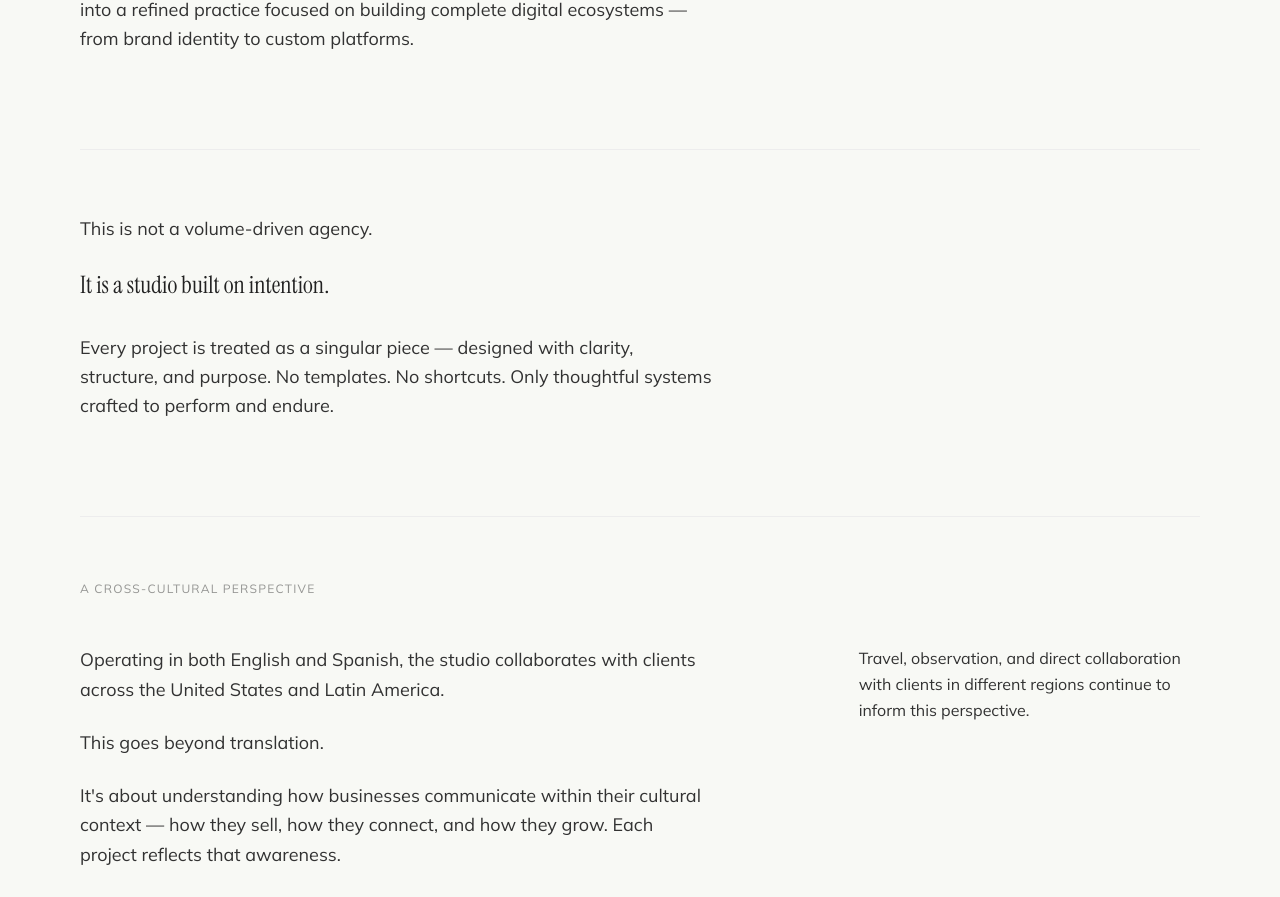
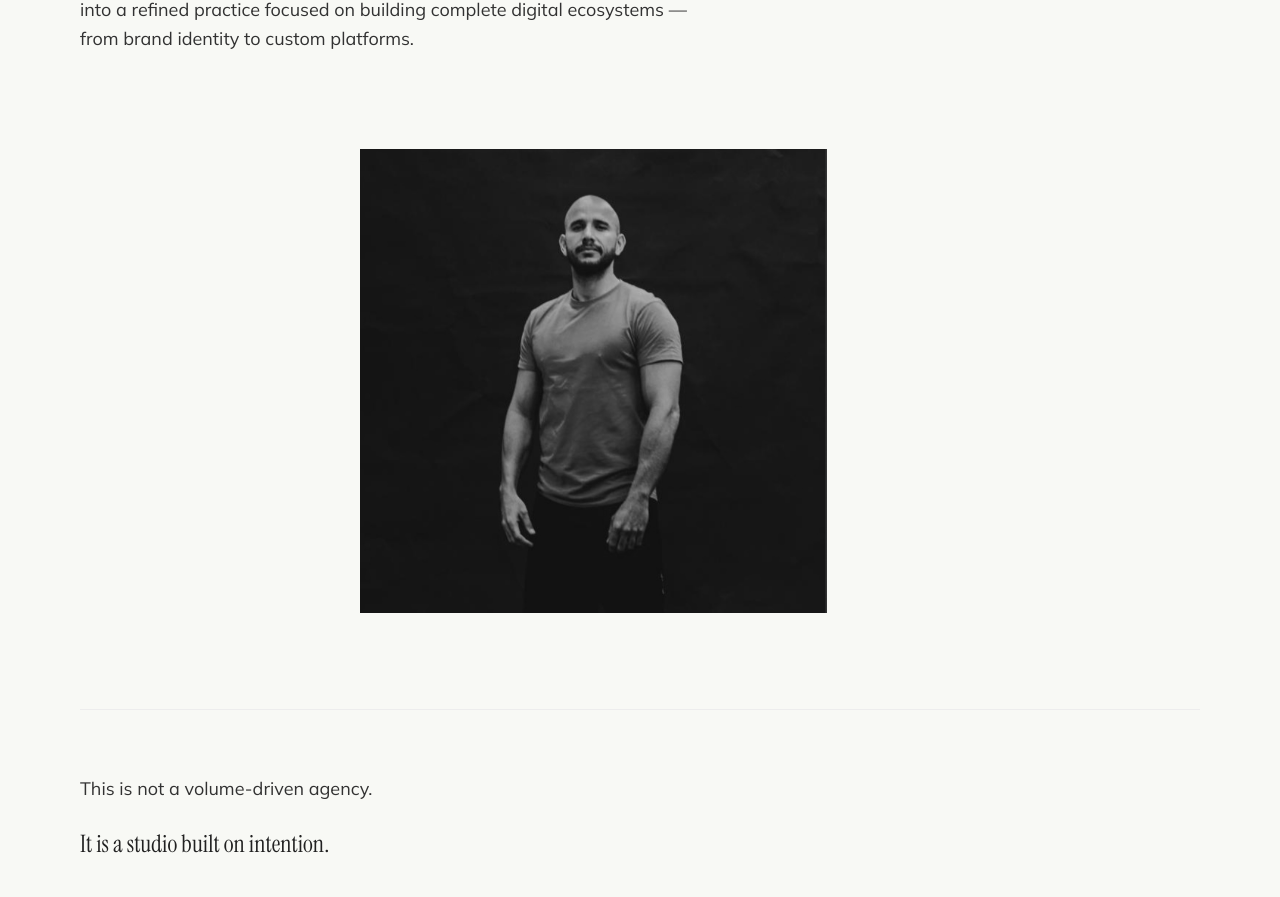
Before and after one commit to narvaezcarloscom/web-narvaez-carlos, a Next.js app: page /en/about in a window 1280 px wide. Shown: the part 650-1547 px from the top of the page. Built offline with nearby package versions, Linux system fonts and the light colour scheme.

Commit message:
feat: add founder portrait to About page
Centered grayscale image between intro and philosophy sections.

Co-Authored-By: Claude Opus 4.6 (1M context) <noreply@anthropic.com>

```diff
--- a/src/app/[lang]/about/page.tsx
+++ b/src/app/[lang]/about/page.tsx
@@ -1,3 +1,4 @@
+import Image from "next/image";
 import Link from "next/link";
 import type { Metadata } from "next";
 import type { Locale } from "../../../lib/i18n";
@@ -127,6 +128,24 @@ export default async function AboutPage({
                     : "Lo que comenzó como un enfoque práctico hacia el desarrollo web ha evolucionado hacia una práctica refinada enfocada en construir ecosistemas digitales completos — desde identidad de marca hasta plataformas a medida."}
                 </p>
               </div>
+            </div>
+          </div>
+        </Container>
+      </section>
+
+      {/* Founder portrait */}
+      <section className="pb-20 md:pb-24">
+        <Container>
+          <div className="grid grid-cols-1 md:grid-cols-12">
+            <div className="md:col-span-5 md:col-start-4">
+              <Image
+                src="/carlos-narvaez.jpg"
+                alt="Carlos Narvaez — Founder of Narvaez Digital Marketing"
+                width={1233}
+                height={1224}
+                className="w-full grayscale"
+                priority
+              />
             </div>
           </div>
         </Container>
```
Also changed, not shown: public/carlos-narvaez.jpg (added).
